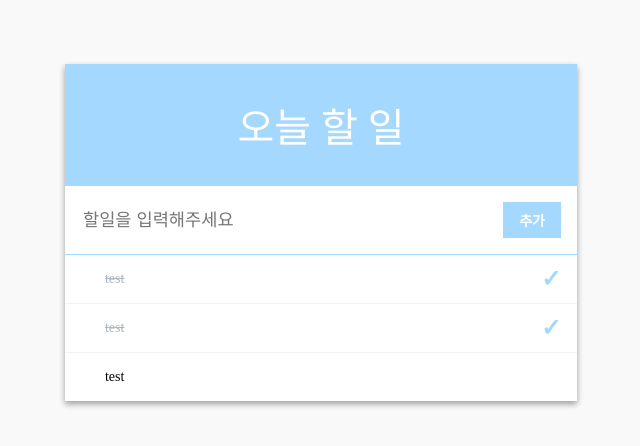
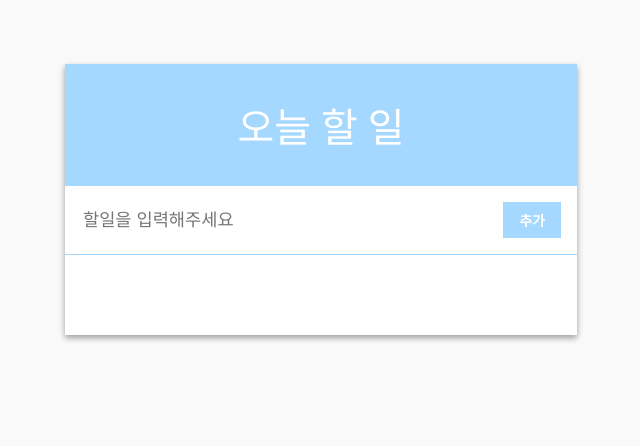
Before and after one commit to kraksin/react-todo, a React (Create React App) app: page / in a window 1280 px wide. Shown: the top 446 px of the page, without its empty margins (319-959 px from the left). Built offline with nearby package versions, Linux system fonts and the light colour scheme.

Commit message:
insert todo func

```diff
--- a/src/App.js
+++ b/src/App.js
@@ -1,14 +1,41 @@
-import React from 'react';
+import React, { useState } from 'react';
+import { v4 as uuidv4 } from 'uuid';
 import TodoTemplate from './TodoTemplate';
 import TodoForm from './TodoForm';
 import TodoList from './TodoList';
 import './styles.css';
 
 function App() {
+  const [input, setInput] = useState('');
+  const [todos, sestTodos] = useState([]);
+
+  const insertTodo = () => {
+    const newId = uuidv4();
+
+    const newTodos = [...todos, { id: newId, text: input, checked: false }];
+    sestTodos(newTodos);
+    setInput('');
+  }
+
+  const keyPressEnterTodo = (e) => {
+    if (e.key === 'Enter') {
+      insertTodo();
+    }
+  }
+
   return (
     <div>
-      <TodoTemplate form={<TodoForm />}>
-        <TodoList />
+      <TodoTemplate
+        form={
+          <TodoForm
+            value={input}
+            onChange={e => setInput(e.target.value)}
+            onInsert={insertTodo}
+            onKeyPress={keyPressEnterTodo}
+          />
+        }
+      >
+        <TodoList todos={todos}/>
       </TodoTemplate>
     </div>
   );
--- a/src/TodoList/index.js
+++ b/src/TodoList/index.js
@@ -4,9 +4,7 @@ import TodoItem from './TodoItem';
 const TodoList = ({ todos, onToggle, onRemove }) => {
   return (
     <div>
-      <TodoItem text="test" checked />
-      <TodoItem text="test" checked />
-      <TodoItem text="test" />
+      {todos.map(({ id, text, checked }) => <TodoItem key={id} id={id} text={text} checked={checked} />)}
     </div>
   )
 }
--- a/src/styles.css
+++ b/src/styles.css
@@ -3,6 +3,5 @@ body {
   padding: 0;
   background: #f9f9f9;
   font-size: 14px;
-  font-weight: 300;
   color: black;
 }
```
